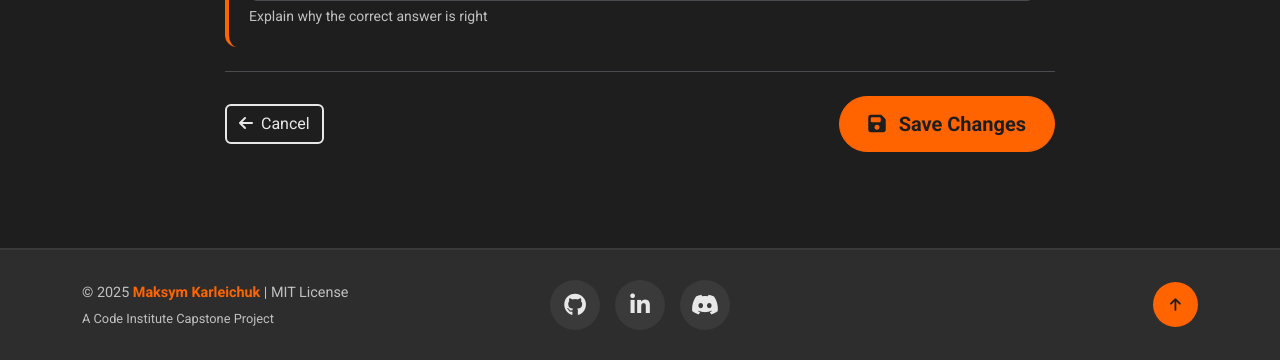
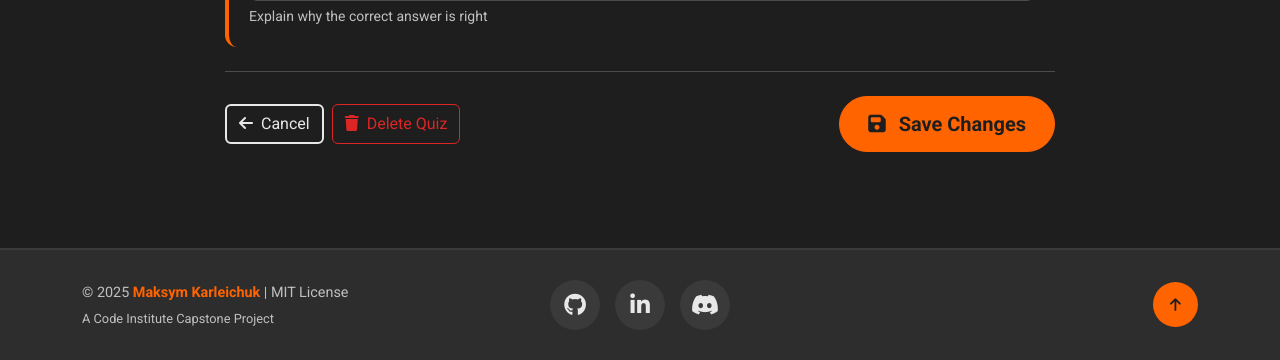
Before and after one commit to tigerpadla/code_mastery, a Django app: a page that uses templates/quizzes/quiz_create.html in a window 1280 px wide. Shown: the part 1907-2267 px from the top of the page. Run offline with Django 5.2, Linux system fonts and the light colour scheme; a user stored in the database is signed in; tables that the repository leaves empty hold one stand-in row (values such as "Sample post").

Commit message:
Add delete quiz button with confirmation modal on edit page for CRUD functionality

```diff
--- a/templates/quizzes/quiz_create.html
+++ b/templates/quizzes/quiz_create.html
@@ -125,16 +125,52 @@
 
                             <!-- Submit -->
                             <div class="d-flex justify-content-between align-items-center mt-4 pt-4 border-top">
-                                <a href="{% if is_edit %}{% url 'quizzes:detail' slug=quiz.slug %}{% else %}{% url 'home' %}{% endif %}"
-                                   class="btn btn-outline-secondary">
-                                    <i class="fas fa-arrow-left me-2"></i>Cancel
-                                </a>
+                                <div class="d-flex gap-2">
+                                    <a href="{% if is_edit %}{% url 'quizzes:detail' slug=quiz.slug %}{% else %}{% url 'home' %}{% endif %}"
+                                       class="btn btn-outline-secondary">
+                                        <i class="fas fa-arrow-left me-2"></i>Cancel
+                                    </a>
+                                    {% if is_edit %}
+                                    <button type="button" class="btn btn-outline-danger" data-bs-toggle="modal" data-bs-target="#deleteModal">
+                                        <i class="fas fa-trash me-2"></i>Delete Quiz
+                                    </button>
+                                    {% endif %}
+                                </div>
                                 <button type="submit" class="btn btn-primary btn-lg">
                                     <i class="fas fa-save me-2"></i>
                                     {% if is_edit %}Save Changes{% else %}Create Quiz{% endif %}
                                 </button>
                             </div>
                         </form>
+
+                        {% if is_edit %}
+                        <!-- Delete Confirmation Modal -->
+                        <div class="modal fade" id="deleteModal" tabindex="-1" aria-labelledby="deleteModalLabel" aria-hidden="true">
+                            <div class="modal-dialog modal-dialog-centered">
+                                <div class="modal-content bg-dark">
+                                    <div class="modal-header border-secondary">
+                                        <h5 class="modal-title text-danger" id="deleteModalLabel">
+                                            <i class="fas fa-exclamation-triangle me-2"></i>Delete Quiz
+                                        </h5>
+                                        <button type="button" class="btn-close btn-close-white" data-bs-dismiss="modal" aria-label="Close"></button>
+                                    </div>
+                                    <div class="modal-body">
+                                        <p>Are you sure you want to delete "<strong>{{ quiz.title }}</strong>"?</p>
+                                        <p class="text-muted mb-0">This action cannot be undone. All questions and attempt history will be permanently deleted.</p>
+                                    </div>
+                                    <div class="modal-footer border-secondary">
+                                        <button type="button" class="btn btn-secondary" data-bs-dismiss="modal">Cancel</button>
+                                        <form action="{% url 'quizzes:delete' slug=quiz.slug %}" method="post" class="d-inline">
+                                            {% csrf_token %}
+                                            <button type="submit" class="btn btn-danger">
+                                                <i class="fas fa-trash me-2"></i>Delete Quiz
+                                            </button>
+                                        </form>
+                                    </div>
+                                </div>
+                            </div>
+                        </div>
+                        {% endif %}
                     </div>
                 </div>
             </div>
```
